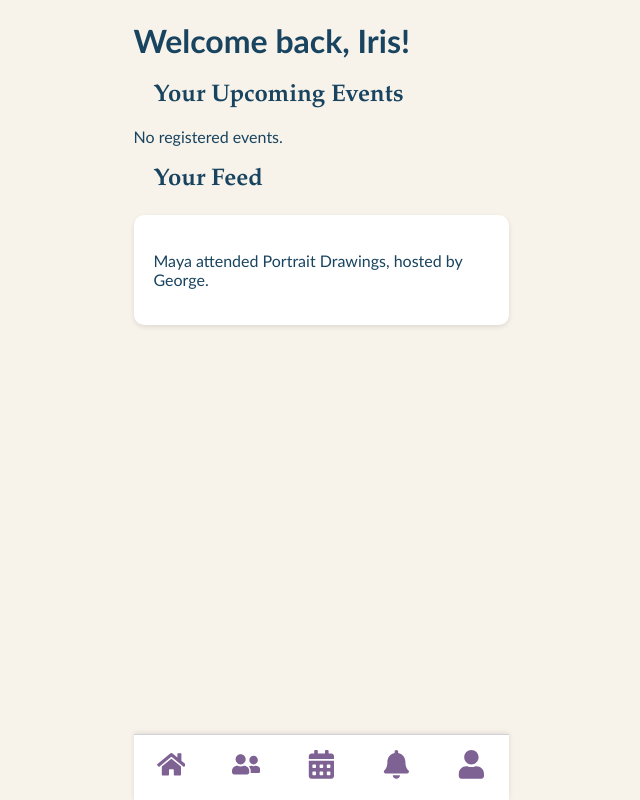
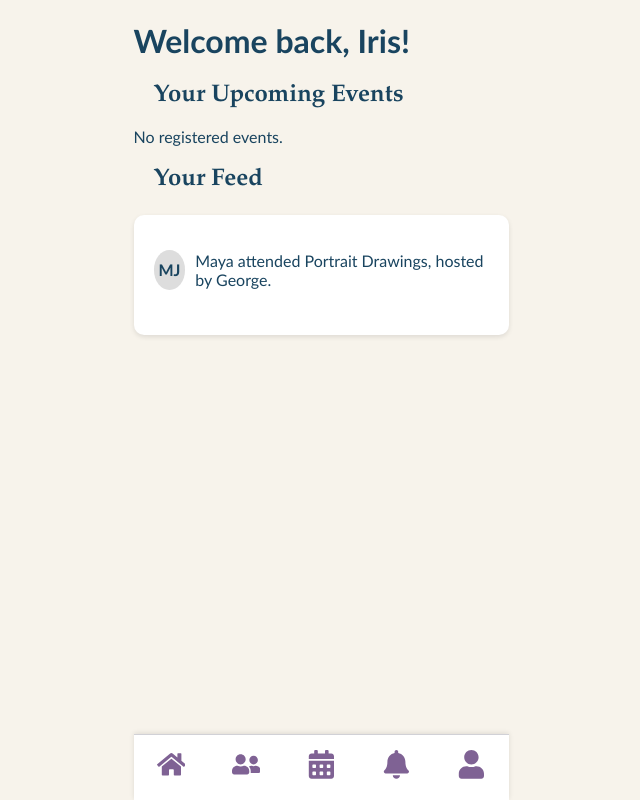
Before and after one commit to tiffanychang04/art-class-app, a React (Create React App) app: page / in a window 1280 px wide. Shown: the whole page, without its empty margins (319-959 px from the left). Built offline with nearby package versions, Linux system fonts and the light colour scheme.

Commit message:
home initial circle

```diff
--- a/src/App.css
+++ b/src/App.css
@@ -126,13 +126,13 @@ input::placeholder {
   display: flex;
   flex-direction: column;
   width: 100%;
-  font-family: trebuchet ms;
+
 }
 
 .date-labels {
   display: flex;
   justify-content: space-around;
-  font-family: trebuchet ms;
+
 }
 
 .date-inputs {
--- a/src/HomePage.js
+++ b/src/HomePage.js
@@ -4,6 +4,9 @@ import { useRegisteredEvents } from './RegisteredEventsContext'; // Import the c
 
 function HomePage() {
   const { registeredEvents } = useRegisteredEvents(); // Access registered events from context
+  const getInitials = (name) => {
+    return name.split(' ').map((part) => part[0]).join('');
+  };
 
   return (
     <div className="home-page">
@@ -40,7 +43,10 @@ function HomePage() {
 
       <h2>Your Feed</h2>
       <div className="feed-section card">
+      <div className="activity-item">
+      <div className="initials-circle">{getInitials("Maya Johnson")}</div>
         <p>Maya attended Portrait Drawings, hosted by George.</p>
+      </div>
       </div>
 
     </div>
```
